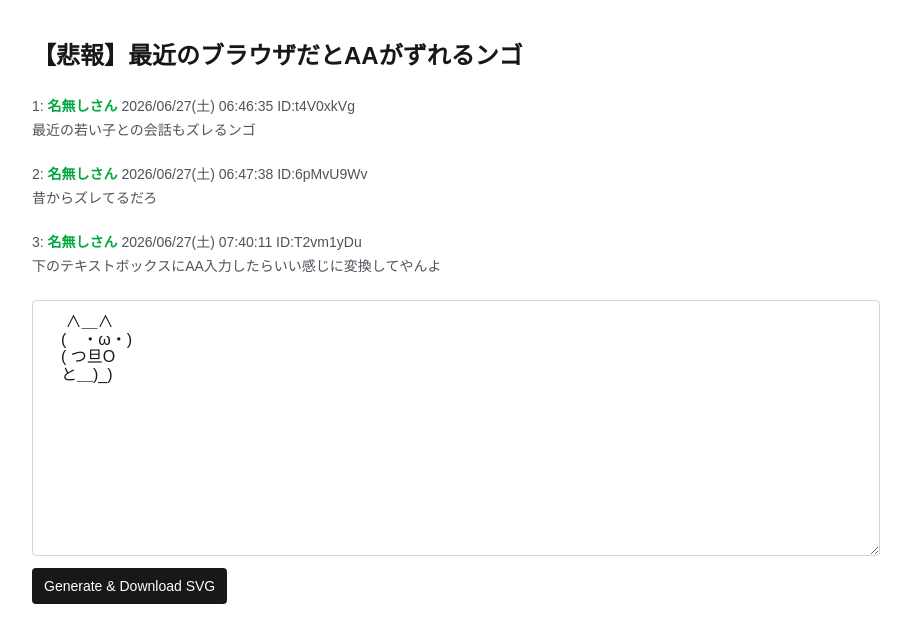
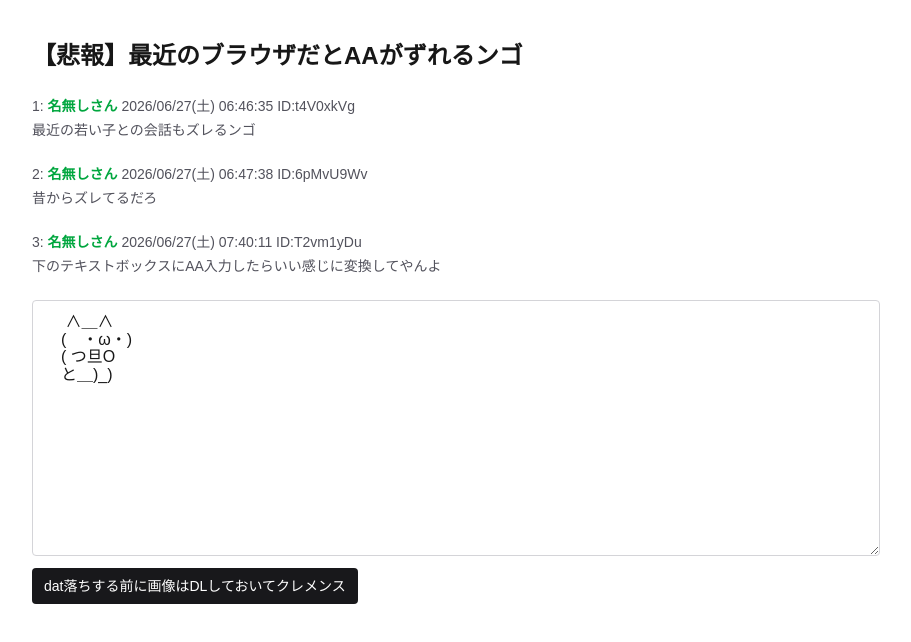
Before and after one commit to kotaoue/aa, a Next.js app: page / in a window 1280 px wide. Shown: the top 642 px of the page, without its empty margins (184-1095 px from the left). Built offline with nearby package versions, Linux system fonts and the light colour scheme.

Commit message:
Update SVG button label message
Changed the submit button text on `src/app/page.tsx` from a generic “Generate & Download SVG” label to a stronger Japanese warning-style message encouraging users to download the image before data is lost.

```diff
--- a/src/app/page.tsx
+++ b/src/app/page.tsx
@@ -208,7 +208,7 @@ export default function Home() {
           disabled={!hasText}
           className="w-fit rounded bg-zinc-900 px-3 py-2 text-sm font-medium text-white disabled:opacity-50"
         >
-          Generate & Download SVG
+          dat落ちする前に画像はDLしておいてクレメンス
         </button>
       </form>
 
```
